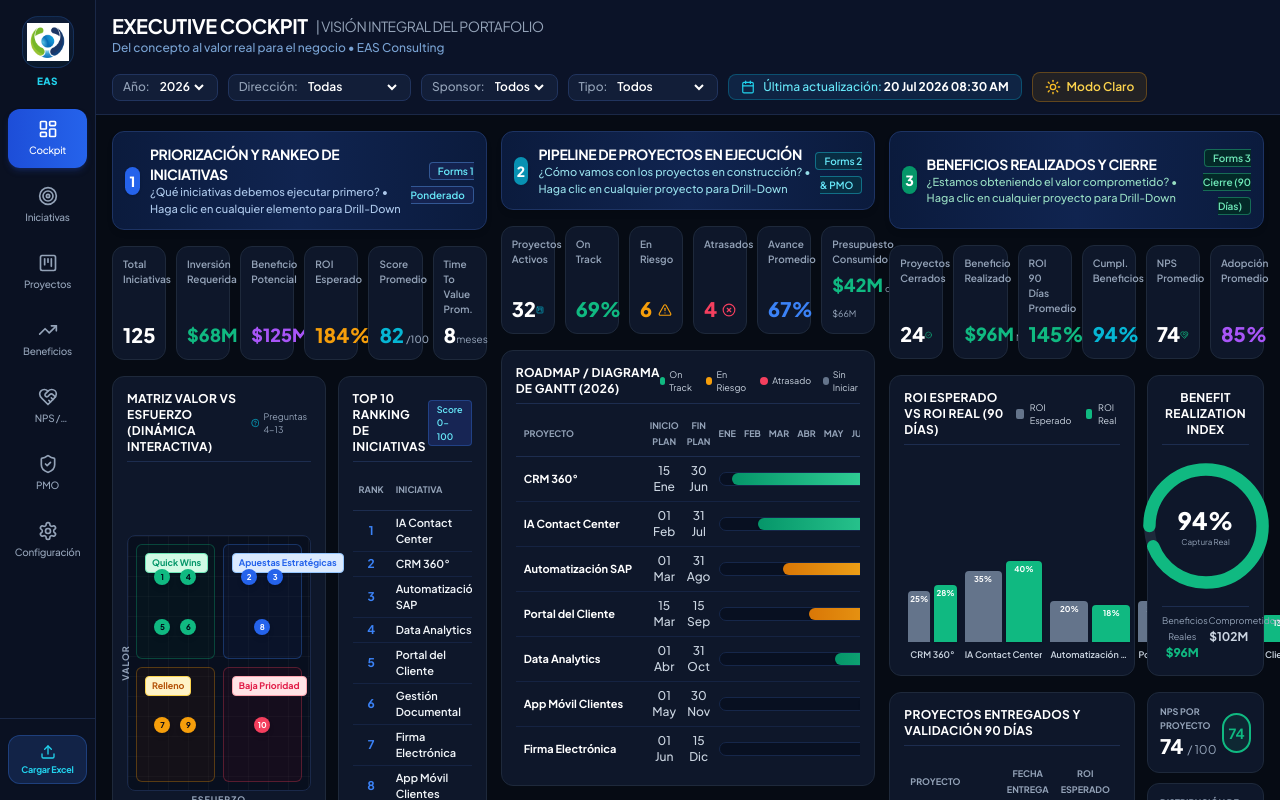
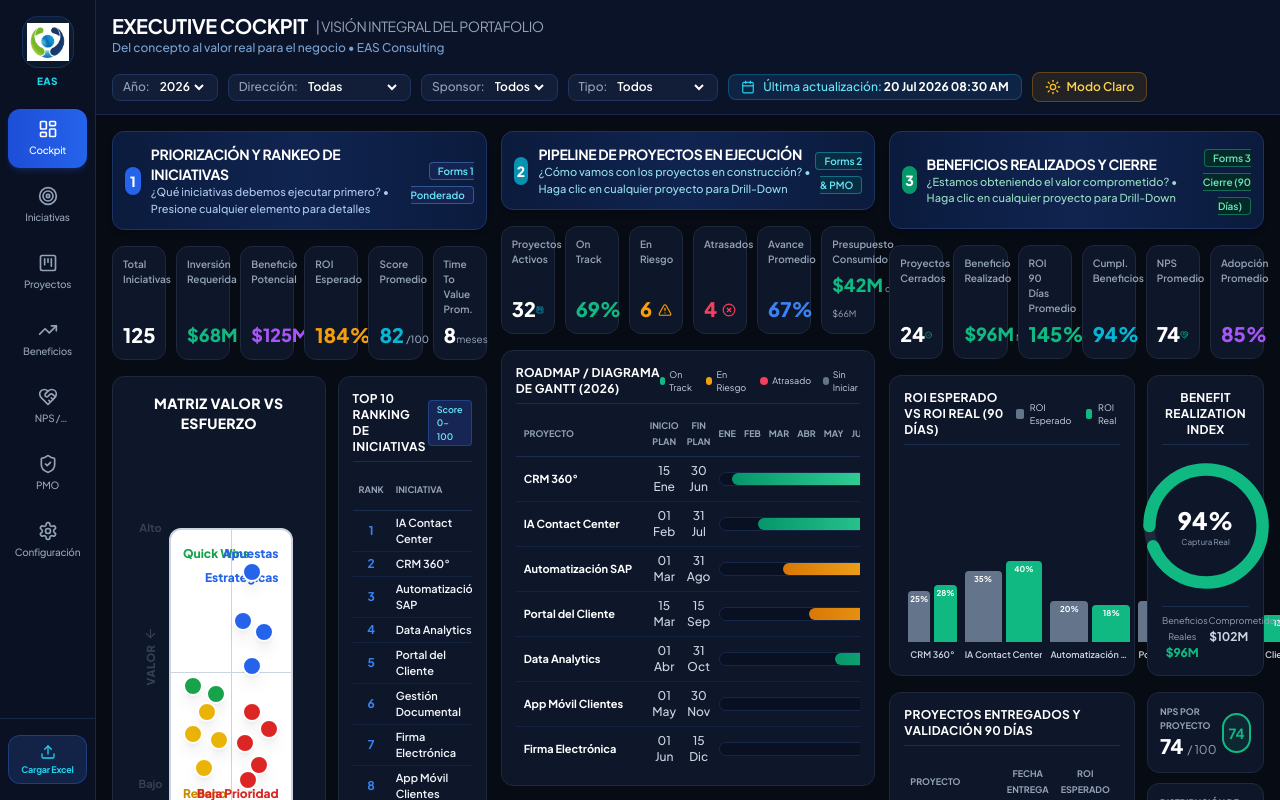
Before and after one commit to eaguilarh/dashboard-estrategia-eas, a React (Vite) app: page / in a window 1280 px wide. Built offline with nearby package versions, Linux system fonts and the light colour scheme.

Commit message:
Replicate reference screenshots exactly for Matriz Valor vs Esfuerzo and Embudo Stage-Gate

```diff
--- a/src/components/modules/Module1Prioritization.tsx
+++ b/src/components/modules/Module1Prioritization.tsx
@@ -1,6 +1,6 @@
 import React, { useState } from 'react';
 import { PortfolioKPIs, Initiative } from '../../types/dashboard';
-import { Sparkles, TrendingUp, HelpCircle, Eye, ChevronRight } from 'lucide-react';
+import { Sparkles, TrendingUp, HelpCircle, Eye, ArrowUp, ArrowRight } from 'lucide-react';
 
 interface Module1Props {
   kpis: PortfolioKPIs;
@@ -35,6 +35,32 @@ export const Module1Prioritization: React.FC<Module1Props> = ({ kpis, initiative
     }
   };
 
+  // Pre-calculated scattered dot coordinates (x%, y%) inside the quadrant canvas to match reference screenshot exactly
+  const scatterDots = [
+    // Quick Wins (Top-Left) - Green
+    { initId: '1', name: 'IA Contact Center', score: 96, quadrant: 'Quick Wins', x: 18, y: 55, color: '#16a34a' },
+    { initId: '4', name: 'Data Analytics', score: 87, quadrant: 'Quick Wins', x: 38, y: 58, color: '#16a34a' },
+
+    // Apuestas Estratégicas (Top-Right) - Blue
+    { initId: '2', name: 'CRM 360°', score: 93, quadrant: 'Apuestas Estratégicas', x: 68, y: 15, color: '#2563eb' },
+    { initId: '3', name: 'Automatización SAP', score: 89, quadrant: 'Apuestas Estratégicas', x: 60, y: 32, color: '#2563eb' },
+    { initId: '8', name: 'App Móvil Clientes', score: 76, quadrant: 'Apuestas Estratégicas', x: 78, y: 36, color: '#2563eb' },
+    { initId: '5', name: 'Portal del Cliente', score: 84, quadrant: 'Apuestas Estratégicas', x: 68, y: 48, color: '#2563eb' },
+
+    // Relleno (Bottom-Left) - Yellow/Amber
+    { initId: '6', name: 'Gestión Documental', score: 81, quadrant: 'Relleno', x: 18, y: 72, color: '#eab308' },
+    { initId: '7', name: 'Firma Electrónica', score: 78, quadrant: 'Relleno', x: 30, y: 64, color: '#eab308' },
+    { initId: '9', name: 'Chatbot IA', score: 74, quadrant: 'Relleno', x: 28, y: 84, color: '#eab308' },
+    { initId: '11', name: 'Workflow Legal', score: 70, quadrant: 'Relleno', x: 40, y: 74, color: '#eab308' },
+
+    // Baja Prioridad (Bottom-Right) - Red
+    { initId: '10', name: 'Gobierno de Datos', score: 72, quadrant: 'Baja Prioridad', x: 68, y: 64, color: '#dc2626' },
+    { initId: '12', name: 'Legacy Migration', score: 68, quadrant: 'Baja Prioridad', x: 82, y: 70, color: '#dc2626' },
+    { initId: '13', name: 'Hardware Upgrade', score: 65, quadrant: 'Baja Prioridad', x: 62, y: 75, color: '#dc2626' },
+    { initId: '14', name: 'Encuesta Clima', score: 60, quadrant: 'Baja Prioridad', x: 74, y: 83, color: '#dc2626' },
+    { initId: '15', name: 'Rediseño Intranet', score: 55, quadrant: 'Baja Prioridad', x: 64, y: 88, color: '#dc2626' },
+  ];
+
   return (
     <div className="space-y-4 text-left">
       {/* Module Banner Header */}
@@ -46,11 +72,11 @@ export const Module1Prioritization: React.FC<Module1Props> = ({ kpis, initiative
             1
           </div>
           <div>
-            <h2 className="text-sm font-bold text-white tracking-tight uppercase flex items-center gap-1.5">
+            <h2 className="text-sm font-bold text-white tracking-tight uppercase">
               PRIORIZACIÓN Y RANKEO DE INICIATIVAS
             </h2>
             <p className="text-[11px] text-blue-200/90 font-medium">
-              ¿Qué iniciativas debemos ejecutar primero? • Haga clic en cualquier elemento para Drill-Down
+              ¿Qué iniciativas debemos ejecutar primero? • Presione cualquier elemento para detalles
             </p>
           </div>
         </div>
@@ -114,138 +140,107 @@ export const Module1Prioritization: React.FC<Module1Props> = ({ kpis, initiative
 
       {/* Main Content Grid: Matriz Valor vs Esfuerzo & Top 10 Ranking */}
       <div className="grid grid-cols-1 xl:grid-cols-12 gap-3">
-        {/* Matriz Valor vs Esfuerzo Dinámica (7 cols) */}
-        <div className={`xl:col-span-7 p-3.5 rounded-xl border flex flex-col justify-between transition-colors ${isDark ? 'bg-[#0e172a] border-[#1e293b]' : 'bg-white border-slate-200 shadow-sm'}`}>
-          <div className={`flex items-center justify-between mb-2 pb-1.5 border-b ${isDark ? 'border-[#1d2d4f]' : 'border-slate-200'}`}>
-            <h3 className={`text-xs font-bold tracking-wide uppercase flex items-center gap-1.5 ${isDark ? 'text-white' : 'text-slate-900'}`}>
-              MATRIZ VALOR VS ESFUERZO (DINÁMICA INTERACTIVA)
-            </h3>
-            <span className={`text-[9px] flex items-center gap-1 ${isDark ? 'text-slate-400' : 'text-slate-500'}`}>
-              <HelpCircle className="w-3 h-3 text-cyan-500" /> Preguntas 4-13
-            </span>
-          </div>
+        {/* Matriz Valor vs Esfuerzo (Replicating exact reference image media__1784655370139.png) */}
+        <div className={`xl:col-span-7 p-4 rounded-xl border flex flex-col justify-between transition-colors ${
+          isDark ? 'bg-[#0e172a] border-[#1e293b]' : 'bg-white border-slate-200 shadow-sm'
+        }`}>
+          <h3 className={`text-center text-sm font-extrabold tracking-wide uppercase mb-3 ${isDark ? 'text-white' : 'text-[#0f172a]'}`}>
+            MATRIZ VALOR vs ESFUERZO
+          </h3>
 
-          {/* Quadrants Grid */}
-          <div className={`relative h-64 w-full rounded-lg border p-2 quadrant-bg grid grid-cols-2 grid-rows-2 gap-2 ${
-            isDark ? 'bg-[#080f1e] border-[#1a294a]' : 'bg-slate-50 border-slate-200'
-          }`}>
-            {/* Quick Wins (Top Left) */}
-            <div
-              onClick={() => setSelectedQuadrant(selectedQuadrant === 'Quick Wins' ? null : 'Quick Wins')}
-              className={`border rounded-md p-2 relative flex flex-col justify-between transition-all cursor-pointer ${
-                selectedQuadrant === 'Quick Wins' ? 'ring-2 ring-emerald-400 scale-[1.01]' : ''
-              } ${isDark ? 'bg-emerald-950/20 border-emerald-500/30' : 'bg-emerald-50 border-emerald-200'}`}
-            >
-              <span className="text-[9px] font-bold text-emerald-600 bg-emerald-100 border border-emerald-300 px-1.5 py-0.5 rounded w-max">
-                Quick Wins
-              </span>
-              <div className="absolute inset-0 p-3 flex flex-wrap gap-2.5 items-center justify-center">
-                {initiatives.filter(i => i.quadrant === 'Quick Wins').map(init => (
-                  <div
-                    key={init.id}
-                    onClick={(e) => { e.stopPropagation(); handleItemClick(init); }}
-                    className="w-4 h-4 rounded-full bg-emerald-500 shadow-md cursor-pointer hover:scale-150 transition-all flex items-center justify-center text-[8px] font-bold text-slate-950"
-                    title={`${init.name} (Score ${init.score}) - Clic para Drill-Down`}
-                  >
-                    {init.rank}
-                  </div>
-                ))}
+          <div className="relative flex items-center justify-center p-2 my-1">
+            {/* Y Axis Label & Arrow */}
+            <div className="absolute -left-2 top-0 bottom-8 flex flex-col items-center justify-between text-xs font-bold text-slate-700 dark:text-slate-300">
+              <span className="text-[11px] font-bold">Alto</span>
+              <div className="flex items-center space-x-1 -rotate-90 my-auto text-[11px] font-black uppercase tracking-wider">
+                <span>VALOR</span>
+                <ArrowRight className="w-3.5 h-3.5 rotate-180" />
               </div>
+              <span className="text-[11px] font-bold">Bajo</span>
             </div>
 
-            {/* Apuestas Estratégicas (Top Right) */}
-            <div
-              onClick={() => setSelectedQuadrant(selectedQuadrant === 'Apuestas Estratégicas' ? null : 'Apuestas Estratégicas')}
-              className={`border rounded-md p-2 relative flex flex-col justify-between transition-all cursor-pointer ${
-                selectedQuadrant === 'Apuestas Estratégicas' ? 'ring-2 ring-blue-400 scale-[1.01]' : ''
-              } ${isDark ? 'bg-blue-950/20 border-blue-500/30' : 'bg-blue-50 border-blue-200'}`}
-            >
-              <span className="text-[9px] font-bold text-blue-600 bg-blue-100 border border-blue-300 px-1.5 py-0.5 rounded w-max">
-                Apuestas Estratégicas
-              </span>
-              <div className="absolute inset-0 p-3 flex flex-wrap gap-2.5 items-center justify-center">
-                {initiatives.filter(i => i.quadrant === 'Apuestas Estratégicas').map(init => (
+            {/* Matrix Board (2x2 Grid Canvas matching reference image) */}
+            <div className="ml-8 mr-2 w-full h-72 border-2 rounded-xl relative overflow-hidden transition-colors border-slate-300 dark:border-slate-700 bg-white dark:bg-[#070e1c]">
+              {/* Vertical Center Axis Line */}
+              <div className="absolute left-1/2 top-0 bottom-0 w-[1.5px] bg-slate-300 dark:bg-slate-700" />
+              {/* Horizontal Center Axis Line */}
+              <div className="absolute top-1/2 left-0 right-0 h-[1.5px] bg-slate-300 dark:bg-slate-700" />
+
+              {/* Quadrant Titles matching reference screenshot exactly */}
+              {/* Top-Left: Quick Wins (Green) */}
+              <div className="absolute top-2.5 left-3">
+                <span className="font-extrabold text-xs text-[#16a34a]">
+                  Quick Wins
+                </span>
+              </div>
+
+              {/* Top-Right: Apuestas Estratégicas (Blue) */}
+              <div className="absolute top-2.5 right-3 text-right">
+                <span className="font-extrabold text-xs text-[#2563eb]">
+                  Apuestas Estratégicas
+                </span>
+              </div>
+
+              {/* Bottom-Left: Relleno (Yellow/Orange) */}
+              <div className="absolute bottom-2.5 left-3">
+                <span className="font-extrabold text-xs text-[#ca8a04]">
+                  Relleno
+                </span>
+              </div>
+
+              {/* Bottom-Right: Baja Prioridad (Red) */}
+              <div className="absolute bottom-2.5 right-3 text-right">
+                <span className="font-extrabold text-xs text-[#dc2626]">
+                  Baja Prioridad
+                </span>
+              </div>
+
+              {/* Scatter Circles rendering with glow & interactive hover */}
+              {scatterDots.map((dot, idx) => {
+                const initObj = initiatives.find((i) => i.id === dot.initId) || {
+                  id: dot.initId,
+                  rank: idx + 1,
+                  name: dot.name,
+                  score: dot.score,
+                  quadrant: dot.quadrant,
+                  area: 'Operaciones',
+                  sponsor: 'Dirección General',
+                  roiExpected: 180,
+                  investmentRequired: 10,
+                  potentialBenefit: 18,
+                  timeToValueMonths: 6,
+                  effort: 'Bajo',
+                  value: 'Alto',
+                  category: 'Estratégica'
+                };
+
+                return (
                   <div
-                    key={init.id}
-                    onClick={(e) => { e.stopPropagation(); handleItemClick(init); }}
-                    className="w-4 h-4 rounded-full bg-blue-600 shadow-md cursor-pointer hover:scale-150 transition-all flex items-center justify-center text-[8px] font-bold text-white"
-                    title={`${init.name} (Score ${init.score}) - Clic para Drill-Down`}
+                    key={dot.initId + idx}
+                    onClick={() => handleItemClick(initObj as Initiative)}
+                    style={{ left: `${dot.x}%`, top: `${dot.y}%`, backgroundColor: dot.color }}
+                    className="absolute w-5 h-5 rounded-full shadow-lg border-2 border-white dark:border-slate-900 cursor-pointer transform -translate-x-1/2 -translate-y-1/2 hover:scale-150 transition-all z-10 group"
+                    title={`${dot.name} (Score ${dot.score}) - Clic para Drill-Down`}
                   >
-                    {init.rank}
+                    {/* Tooltip on hover */}
+                    <div className="hidden group-hover:block absolute bottom-full left-1/2 -translate-x-1/2 mb-2 w-36 p-2 rounded-lg bg-slate-900 text-white text-[10px] shadow-2xl z-50 pointer-events-none border border-slate-700 text-center">
+                      <strong className="block text-cyan-300 font-bold">{dot.name}</strong>
+                      <span>Score: {dot.score}/100</span>
+                    </div>
                   </div>
-                ))}
-              </div>
-            </div>
-
-            {/* Relleno (Bottom Left) */}
-            <div
-              onClick={() => setSelectedQuadrant(selectedQuadrant === 'Relleno' ? null : 'Relleno')}
-              className={`border rounded-md p-2 relative flex flex-col justify-between transition-all cursor-pointer ${
-                selectedQuadrant === 'Relleno' ? 'ring-2 ring-amber-400 scale-[1.01]' : ''
-              } ${isDark ? 'bg-amber-950/20 border-amber-500/30' : 'bg-amber-50 border-amber-200'}`}
-            >
-              <span className="text-[9px] font-bold text-amber-700 bg-amber-100 border border-amber-300 px-1.5 py-0.5 rounded w-max">
-                Relleno
-              </span>
-              <div className="absolute inset-0 p-3 flex flex-wrap gap-2.5 items-center justify-center">
-                {initiatives.filter(i => i.quadrant === 'Relleno').map(init => (
-                  <div
-                    key={init.id}
-                    onClick={(e) => { e.stopPropagation(); handleItemClick(init); }}
-                    className="w-4 h-4 rounded-full bg-amber-500 shadow-md cursor-pointer hover:scale-150 transition-all flex items-center justify-center text-[8px] font-bold text-slate-950"
-                    title={`${init.name} (Score ${init.score}) - Clic para Drill-Down`}
-                  >
-                    {init.rank}
-                  </div>
-                ))}
-              </div>
-            </div>
-
-            {/* Baja Prioridad (Bottom Right) */}
-            <div
-              onClick={() => setSelectedQuadrant(selectedQuadrant === 'Baja Prioridad' ? null : 'Baja Prioridad')}
-              className={`border rounded-md p-2 relative flex flex-col justify-between transition-all cursor-pointer ${
-                selectedQuadrant === 'Baja Prioridad' ? 'ring-2 ring-rose-400 scale-[1.01]' : ''
-              } ${isDark ? 'bg-rose-950/20 border-rose-500/30' : 'bg-rose-50 border-rose-200'}`}
-            >
-              <span className="text-[9px] font-bold text-rose-600 bg-rose-100 border border-rose-300 px-1.5 py-0.5 rounded w-max">
-                Baja Prioridad
-              </span>
-              <div className="absolute inset-0 p-3 flex flex-wrap gap-2.5 items-center justify-center">
-                {initiatives.filter(i => i.quadrant === 'Baja Prioridad').map(init => (
-                  <div
-                    key={init.id}
-                    onClick={(e) => { e.stopPropagation(); handleItemClick(init); }}
-                    className="w-4 h-4 rounded-full bg-rose-500 shadow-md cursor-pointer hover:scale-150 transition-all flex items-center justify-center text-[8px] font-bold text-white"
-                    title={`${init.name} (Score ${init.score}) - Clic para Drill-Down`}
-                  >
-                    {init.rank}
-                  </div>
-                ))}
-              </div>
-            </div>
-
-            <div className="absolute -left-5 top-1/2 -translate-y-1/2 -rotate-90 text-[9px] font-bold text-slate-400 tracking-widest uppercase">
-              VALOR
-            </div>
-            <div className="absolute bottom-[-16px] left-1/2 -translate-x-1/2 text-[9px] font-bold text-slate-400 tracking-widest uppercase">
-              ESFUERZO
+                );
+              })}
             </div>
           </div>
 
-          <div className={`mt-3 flex items-center justify-between text-[10px] pt-1.5 border-t ${
-            isDark ? 'border-[#1d2d4f] text-slate-400' : 'border-slate-200 text-slate-500'
-          }`}>
-            <span>Alto Valor / Bajo Esfuerzo = Prioridad Máxima</span>
-            {selectedQuadrant && (
-              <button
-                onClick={() => setSelectedQuadrant(null)}
-                className="text-cyan-400 hover:underline font-bold"
-              >
-                Limpiar filtro de cuadrante
-              </button>
-            )}
-            <span className="font-semibold text-blue-500">10 Top Iniciativas Mapeadas</span>
+          {/* X Axis Label & Arrow */}
+          <div className="ml-8 flex items-center justify-between text-xs font-bold text-slate-700 dark:text-slate-300 pt-1">
+            <span className="text-[11px] font-bold">Bajo</span>
+            <div className="flex items-center space-x-1 text-[11px] font-black uppercase tracking-wider">
+              <span>ESFUERZO</span>
+              <ArrowRight className="w-4 h-4 text-slate-700 dark:text-slate-300" />
+            </div>
+            <span className="text-[11px] font-bold">Alto</span>
           </div>
         </div>
 
```
Also changed, not shown: src/components/modules/ExecutiveCockpit.tsx (+67 -88 lines).
